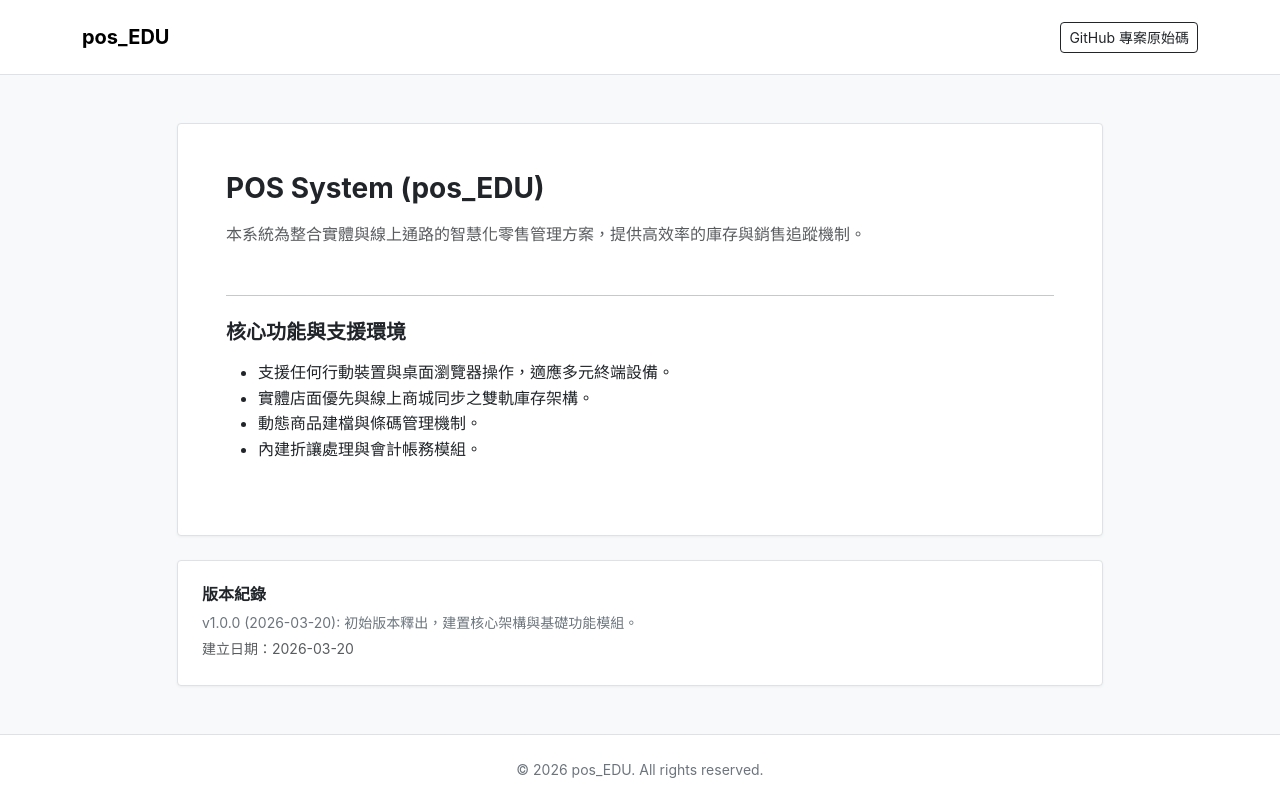
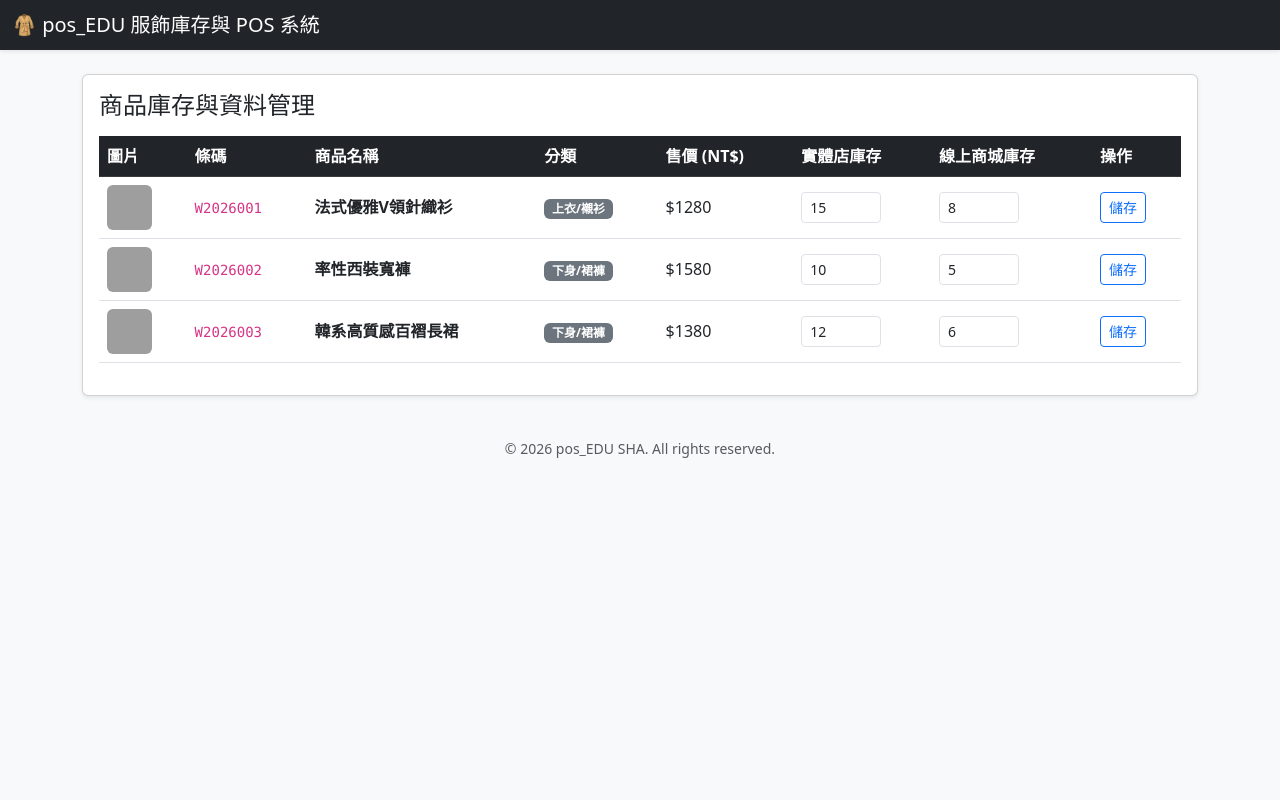
Before and after one commit to hiimsharon/pos_EDU, a Flask app: page / in a window 1280 px wide. After the commit the page ends 458 px from the top, so only its background shows below. Run offline with Flask 3, Linux system fonts and the light colour scheme; grey boxes are pictures that could not be loaded.

Commit message:
Update to full fashion POS system with updated copyright

```diff
--- a/app.py
+++ b/app.py
@@ -1,63 +1,31 @@
 from flask import Flask, render_template, request, redirect, url_for, session, jsonify
 import os
 
-# 初始化 Flask 應用程式
 app = Flask(__name__)
+app.secret_key = 'pos_edu_sha_secret_key'
 
-# TODO: 上線前記得換掉這組 secret_key，別用預設的
-app.secret_key = 'womens_fashion_pos_secret_key'
-
-# 模擬的商品資料庫（之後這塊要接真的資料庫或 ORM）
+# 初始服飾商品資料庫
 PRODUCTS_DB = [
-    {
-        "id": 1,
-        "barcode": "W2026001",
-        "name": "法式優雅V領針織衫",
-        "category": "上衣/襯衫",
-        "price": 1280,
-        "cost": 450,
-        "stock_physical": 15,
-        "stock_online": 8,
-        "img": "https://images.unsplash.com/photo-1434389677669-e08b4cac3105?auto=format&fit=crop&w=600&q=80"
-    },
-    {
-        "id": 2,
-        "barcode": "W2026002",
-        "name": "率性西裝寬褲",
-        "category": "下身/裙褲",
-        "price": 1580,
-        "cost": 550,
-        "stock_physical": 10,
-        "stock_online": 5,
-        "img": "https://images.unsplash.com/photo-1594633312681-425c7b97ccd1?auto=format&fit=crop&w=600&q=80"
-    }
+    {"id": 1, "barcode": "W2026001", "name": "法式優雅V領針織衫", "category": "上衣/襯衫", "price": 1280, "cost": 450, "stock_physical": 15, "stock_online": 8, "img": "https://images.unsplash.com/photo-1434389677669-e08b4cac3105?auto=format&fit=crop&w=600&q=80"},
+    {"id": 2, "barcode": "W2026002", "name": "率性西裝寬褲", "category": "下身/裙褲", "price": 1580, "cost": 550, "stock_physical": 10, "stock_online": 5, "img": "https://images.unsplash.com/photo-1594633312681-425c7b97ccd1?auto=format&fit=crop&w=600&q=80"},
+    {"id": 3, "barcode": "W2026003", "name": "韓系高質感百褶長裙", "category": "下身/裙褲", "price": 1380, "cost": 480, "stock_physical": 12, "stock_online": 6, "img": "https://images.unsplash.com/photo-1583496661160-fb5886a0aaaa?auto=format&fit=crop&w=600&q=80"}
 ]
 
-# 暫存會計與銷售紀錄用
-ACCOUNTING_LOGS = []
-
-# 首頁路由：載入商品清單與預設分類
 @app.route('/')
 def index():
-    # 這裡先給所有商品，之後前端會用 JS 做篩選
-    return render_template('index.html', products=PRODUCTS_DB, current_category='所有商品')
+    return render_template('index.html', products=PRODUCTS_DB)
 
-# 登入頁面：處理簡單的身份驗證 (Admin 測試用)
-@app.route('/login', methods=['GET', 'POST'])
-def login():
-    if request.method == 'POST':
-        # 簡單把使用者名稱跟權限塞進 session，先求有再求好
-        session['user'] = request.form.get('username')
-        session['role'] = request.form.get('role')
-        return redirect(url_for('index'))
-    return render_template('login.html')
-
-# 登出：清空 session 狀態
-@app.route('/logout')
-def logout():
-    session.clear()
+# 新增或編輯商品庫存
+@app.route('/update_stock', methods=['POST'])
+def update_stock():
+    prod_id = int(request.form.get('id'))
+    for p in PRODUCTS_DB:
+        if p['id'] == prod_id:
+            p['stock_physical'] = int(request.form.get('stock_physical', p['stock_physical']))
+            p['stock_online'] = int(request.form.get('stock_online', p['stock_online']))
+            p['price'] = int(request.form.get('price', p['price']))
+            break
     return redirect(url_for('index'))
 
 if __name__ == '__main__':
-    # 開發環境下開啟 debug 比較方便看錯誤訊息
     app.run(host='0.0.0.0', port=5000, debug=True)
--- a/templates/index.html
+++ b/templates/index.html
@@ -3,72 +3,67 @@
 <head>
     <meta charset="UTF-8">
     <meta name="viewport" content="width=device-width, initial-scale=1.0">
-    <title>POS System | pos_EDU</title>
+    <title>pos_EDU SHA - 服飾智慧零售與庫存管理系統</title>
     <link href="https://cdn.jsdelivr.net/npm/bootstrap@5.3.0/dist/css/bootstrap.min.css" rel="stylesheet">
-    <style>
-        body {
-            background-color: #f8f9fa;
-            color: #333333;
-            font-family: -apple-system, BlinkMacSystemFont, "Segoe UI", Roboto, "Helvetica Neue", Arial, sans-serif;
-            line-height: 1.6;
-        }
-        .navbar {
-            border-bottom: 1px solid #dee2e6;
-            background-color: #ffffff;
-        }
-        .card {
-            border: 1px solid #dee2e6;
-            border-radius: 4px;
-            box-shadow: 0 1px 3px rgba(0,0,0,0.05);
-        }
-        footer {
-            border-top: 1px solid #dee2e6;
-            background-color: #ffffff;
-            color: #6c757d;
-        }
-    </style>
 </head>
-<body>
-    <nav class="navbar navbar-expand-lg navbar-light py-3">
-        <div class="container">
-            <a class="navbar-brand fw-bold" href="#">pos_EDU</a>
-            <div class="ms-auto">
-                <a href="https://github.com/hiimsharon/pos_EDU" class="btn btn-outline-dark btn-sm" target="_blank">GitHub 專案原始碼</a>
-            </div>
+<body class="bg-light">
+    <nav class="navbar navbar-dark bg-dark shadow-sm">
+        <div class="container-fluid">
+            <span class="navbar-brand mb-0 h1">🧥 pos_EDU 服飾庫存與 POS 系統</span>
         </div>
     </nav>
 
-    <div class="container my-5">
-        <div class="row justify-content-center">
-            <div class="col-lg-10">
-                <div class="card p-5 mb-4 bg-white">
-                    <h1 class="h3 fw-bold mb-3">POS System (pos_EDU)</h1>
-                    <p class="text-muted mb-4">本系統為整合實體與線上通路的智慧化零售管理方案，提供高效率的庫存與銷售追蹤機制。</p>
-                    <hr class="my-4">
-                    <h5 class="fw-bold mb-3">核心功能與支援環境</h5>
-                    <ul class="mb-4">
-                        <li>支援任何行動裝置與桌面瀏覽器操作，適應多元終端設備。</li>
-                        <li>實體店面優先與線上商城同步之雙軌庫存架構。</li>
-                        <li>動態商品建檔與條碼管理機制。</li>
-                        <li>內建折讓處理與會計帳務模組。</li>
-                    </ul>
-                </div>
-
-                <div class="card p-4 bg-white text-secondary small">
-                    <h6 class="fw-bold text-dark mb-2">版本紀錄</h6>
-                    <p class="mb-1">v1.0.0 (2026-03-20): 初始版本釋出，建置核心架構與基礎功能模組。</p>
-                    <p class="mb-0 text-muted">建立日期：2026-03-20</p>
+    <div class="container my-4">
+        <div class="row">
+            <div class="col-12">
+                <div class="card shadow-sm mb-4">
+                    <div class="card-body">
+                        <h4 class="card-title mb-3">商品庫存與資料管理</h4>
+                        <div class="table-responsive">
+                            <table class="table table-hover align-middle">
+                                <thead class="table-dark">
+                                    <tr>
+                                        <th>圖片</th>
+                                        <th>條碼</th>
+                                        <th>商品名稱</th>
+                                        <th>分類</th>
+                                        <th>售價 (NT$)</th>
+                                        <th>實體店庫存</th>
+                                        <th>線上商城庫存</th>
+                                        <th>操作</th>
+                                    </tr>
+                                </thead>
+                                <tbody>
+                                    {% for p in products %}
+                                    <tr>
+                                        <td><img src="{{ p.img }}" alt="" style="width: 45px; height: 45px; object-fit: cover;" class="rounded"></td>
+                                        <td><code>{{ p.barcode }}</code></td>
+                                        <td><strong>{{ p.name }}</strong></td>
+                                        <td><span class="badge bg-secondary">{{ p.category }}</span></td>
+                                        <td>${{ p.price }}</td>
+                                        <form action="/update_stock" method="POST">
+                                            <input type="hidden" name="id" value="{{ p.id }}">
+                                            <td><input type="number" name="stock_physical" value="{{ p.stock_physical }}" class="form-control form-control-sm" style="width: 80px;"></td>
+                                            <td><input type="number" name="stock_online" value="{{ p.stock_online }}" class="form-control form-control-sm" style="width: 80px;"></td>
+                                            <td>
+                                                <input type="hidden" name="price" value="{{ p.price }}">
+                                                <button type="submit" class="btn btn-sm btn-outline-primary">儲存</button>
+                                            </td>
+                                        </form>
+                                    </tr>
+                                    {% endfor %}
+                                </tbody>
+                            </table>
+                        </div>
+                    </div>
                 </div>
             </div>
         </div>
+
+        <!-- 版權宣告 -->
+        <footer class="text-center text-muted py-3">
+            <small>&copy; 2026 pos_EDU SHA. All rights reserved.</small>
+        </footer>
     </div>
-
-    <footer class="text-center py-4 mt-auto">
-        <div class="container">
-            <p class="mb-0 small">&copy; 2026 pos_EDU. All rights reserved.</p>
-        </div>
-    </footer>
-
-    <script src="https://cdn.jsdelivr.net/npm/bootstrap@5.3.0/dist/js/bootstrap.bundle.min.js"></script>
 </body>
 </html>
```
